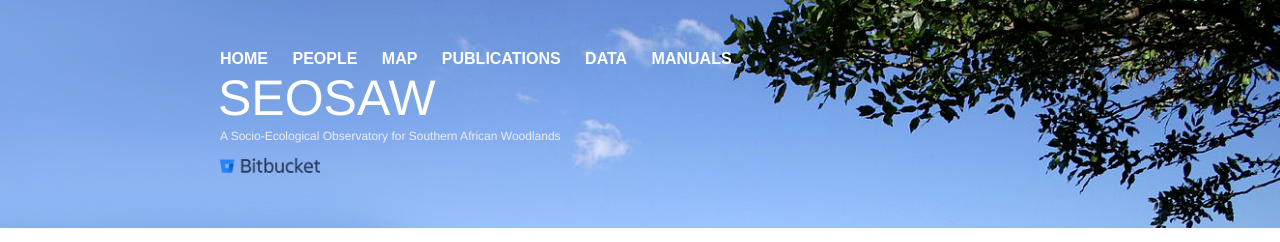
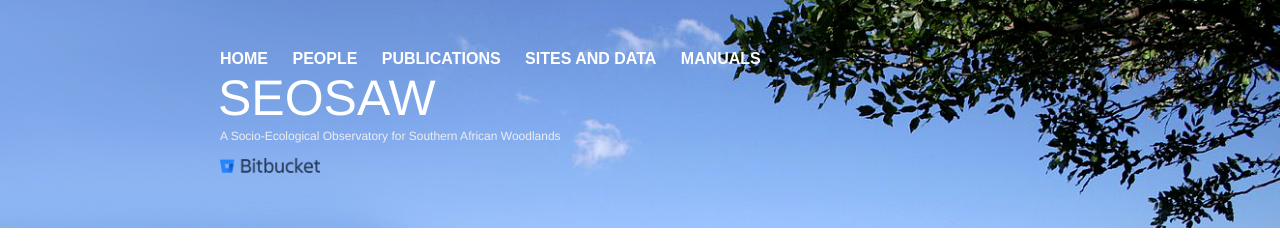
Before and after one commit to seosaw/seosaw.github.io, a Jekyll site: the page built from index.html, in a window 1280 px wide. Shown: the top 242 px of the page. Built offline with Jekyll 4.4.1, drawn with Linux system fonts in a browser that asks for light colours; nearby versions of some CDN libraries.

Commit message:
removed map (as merged with data)

```diff
--- a/_includes/header.html
+++ b/_includes/header.html
@@ -13,17 +13,12 @@
 			</span>
 			<span class="title">
 				<li>
-					<a href="{{ site.baseurl }}/map.html">map</a>
-				</li>
-			</span>
-			<span class="title">
-				<li>
 					<a href="{{ site.baseurl }}/publications.html">publications</a>
 				</li>
 			</span>
 			<span class="title">
 				<li>
-					<a href="{{ site.baseurl }}/data.html">data</a>
+					<a href="{{ site.baseurl }}/data.html">sites and data</a>
 				</li>
 			</span>
 			<span class="title">
```
